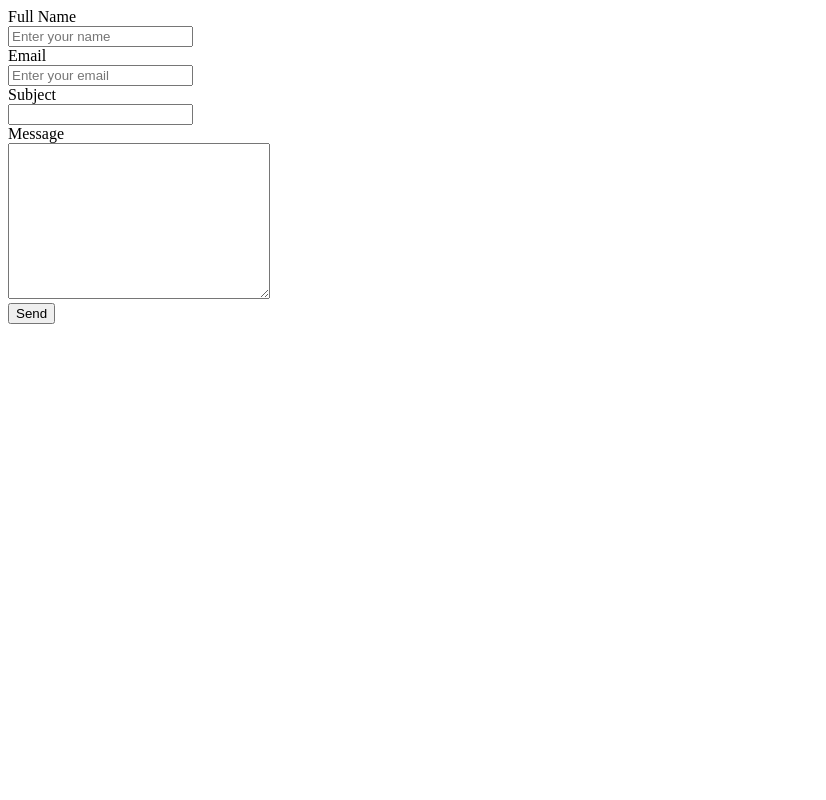
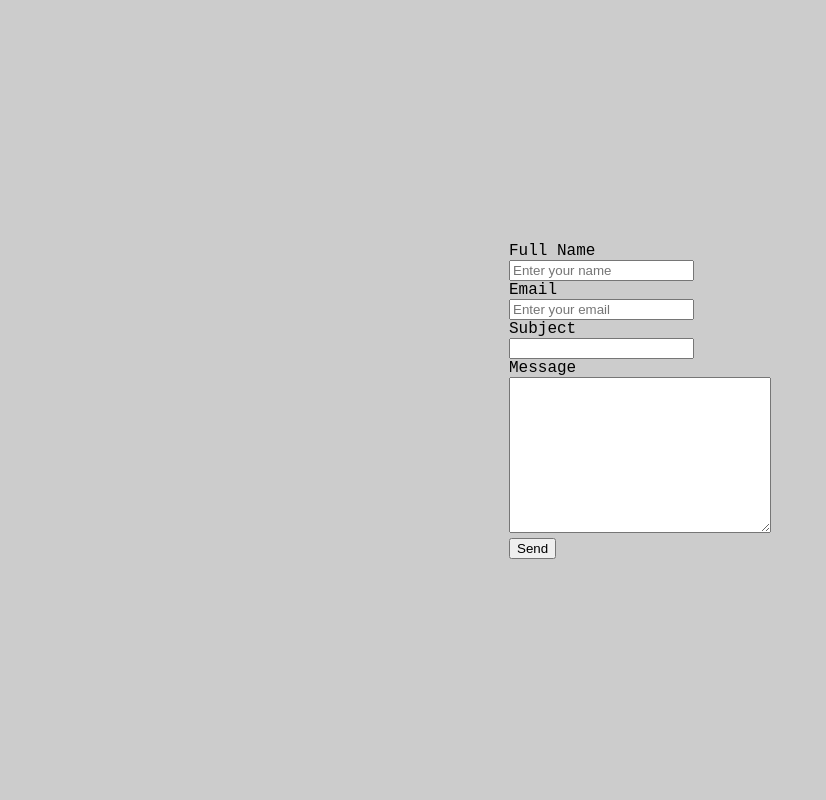
Before and after one commit to Alibakhshov/Django-Contact-Form, a Django app: page / in a window 1280 px wide. Shown: the whole page, without its empty margins (0-826 px from the left). Run offline with Django 4.2, Linux system fonts and the light colour scheme.

Commit message:
styling the contact form with css file

```diff
--- a/contactform/contactform/settings.py
+++ b/contactform/contactform/settings.py
@@ -11,6 +11,7 @@ https://docs.djangoproject.com/en/4.0/ref/settings/
 """
 
 from pathlib import Path
+import os
 
 # Build paths inside the project like this: BASE_DIR / 'subdir'.
 BASE_DIR = Path(__file__).resolve().parent.parent
@@ -116,7 +117,9 @@ USE_TZ = True
 # Static files (CSS, JavaScript, Images)
 # https://docs.djangoproject.com/en/4.0/howto/static-files/
 
-STATIC_URL = 'static/'
+STATIC_URL = '/static/'
+
+STATICFILES_DIRS = [os.path.join(BASE_DIR, 'static')]
 
 # Default primary key field type
 # https://docs.djangoproject.com/en/4.0/ref/settings/#default-auto-field
--- a/contactform/contactform/templates/main.html
+++ b/contactform/contactform/templates/main.html
@@ -1,7 +1,10 @@
+{% load static %}
+
 <!DOCTYPE html>
 <html lang="en">
 <head>
     <title>Document</title>
+    <link rel='stylesheet' href="{% static 'css/style.css' %}" type='text/css'>
 </head>
 <body>
     <div class="container">
@@ -28,7 +31,7 @@
             </div>
 
             <div class="formControl">
-                <input type="submit" class="btn submit-btn" value="Send">
+                <input type="submit" class="btn " value="Send">
             </div>
         </form>
 
--- /dev/null
+++ b/contactform/static/css/style.css
@@ -0,0 +1,14 @@
+*{
+    box-sizing: border-box;
+}
+
+body{
+    font-family: 'Courier New', Courier, monospace;
+    padding: 0;
+    margin: 0;
+    display: flex;
+    justify-content: center;
+    align-items: center;
+    height: 100vh;
+    background-color: #ccc;
+}
```
